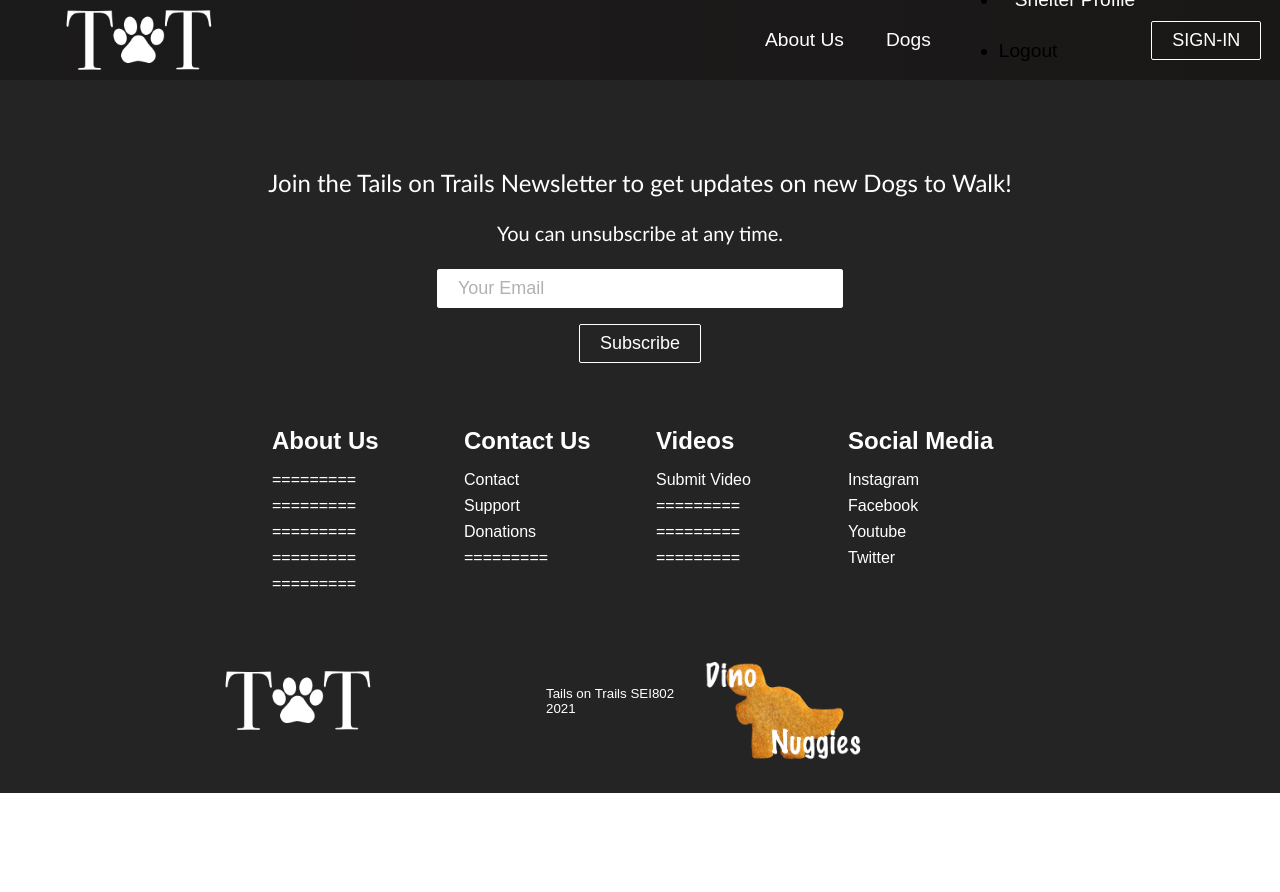
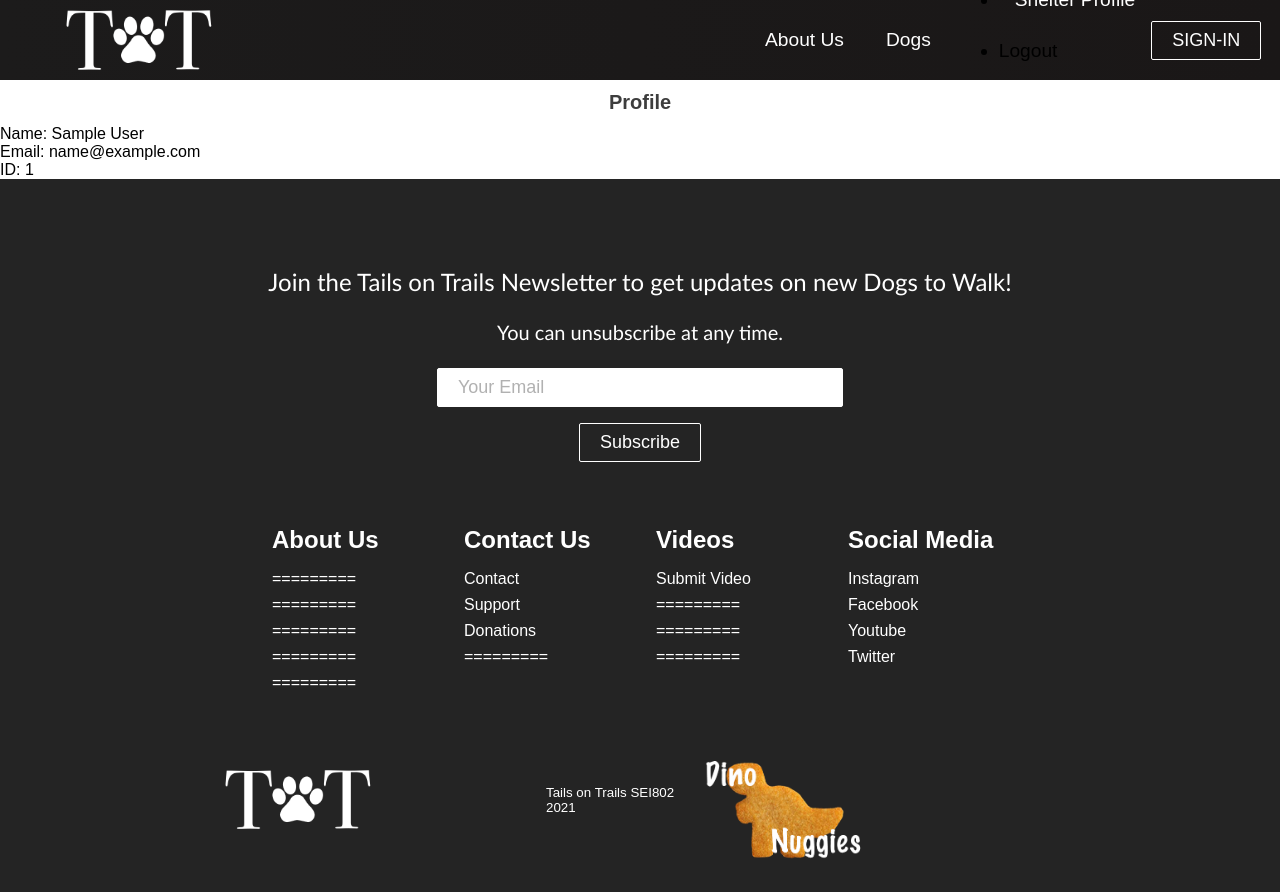
Before and after one commit to Siegfer/tails-on-trails-front, a React (Create React App) app: page /ShelterProfile in a window 1280 px wide. Before the commit the page ends 800 px from the top, so only its background shows below. Built offline with nearby package versions, Linux system fonts and the light colour scheme; no server answers; sample sign-in values are in the browser's storage.

Commit message:
Update: redirect after log in

```diff
--- a/src/App.js
+++ b/src/App.js
@@ -80,7 +80,13 @@ function App() {
 				<Route path='/WalkerHub' component={Walker} />
 				<Route path='/ShelterHub' component={Shelter} />
 				<Route path='/Dog' exact component={Dog} />
-				<PrivateRoute path='/Profile' component={Profile} user={currentUser} handleLogout={handleLogout} />
+				<PrivateRoute
+					path='/ShelterProfile'
+					component={Profile}
+					user={currentUser}
+					handleLogout={handleLogout}
+					dogs={Dog}
+				/>
 			</Switch>
 			<Footer />
 		</>
--- a/src/components/pages/neutral/OneLogin.js
+++ b/src/components/pages/neutral/OneLogin.js
@@ -44,7 +44,7 @@ const OneLogin = (props) => {
 			})
 	}
 
-	if (props.user) return <Redirect to='/profile' />
+	if (props.user) return <Redirect to='/' />
 
 	return (
 		<div className='login-form-shelter'>
--- a/src/components/pages/dogs/AddDog.js
+++ b/src/components/pages/shelter/AddDog.js
@@ -5,7 +5,7 @@ import { Redirect } from "react-router-dom";
 
 const { REACT_APP_SERVER_URL } = process.env;
 
-const ExerciseForm = () => {
+const DogForm = () => {
   const [name, setName] = useState("");
   const [img, setImg] = useState("");
   const [breed, setBreed] = useState("");
@@ -206,6 +206,6 @@ return (
 //       </div>
 //     </div>
 //   );
-};
+}
 
-export default ExerciseForm;
+export default DogForm
```
Also changed, not shown: src/components/pages/shelter/ShelterProfile.js (+37 -16 lines), src/components/pages/shelter/AddDogContainer.js (added).
